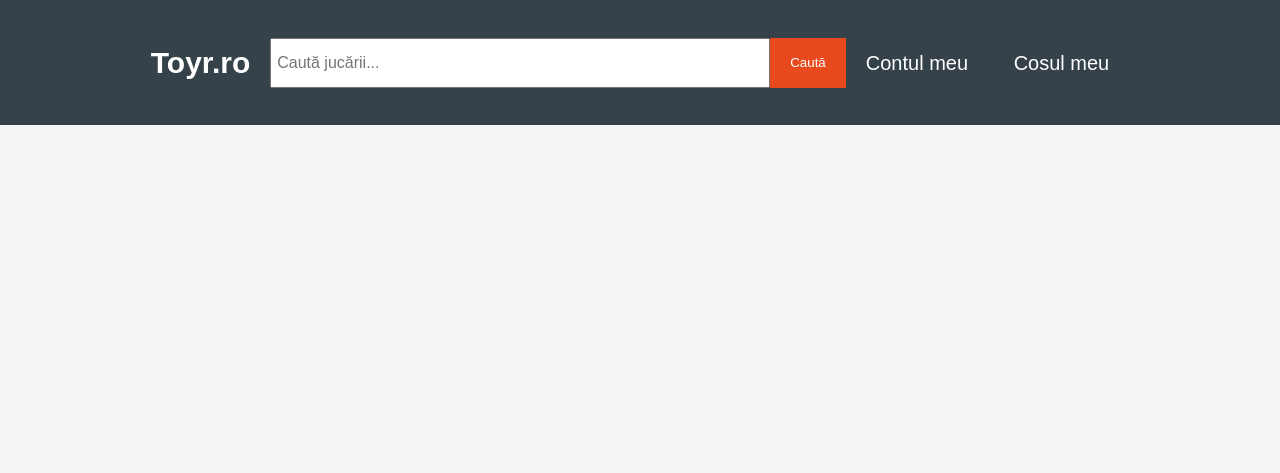
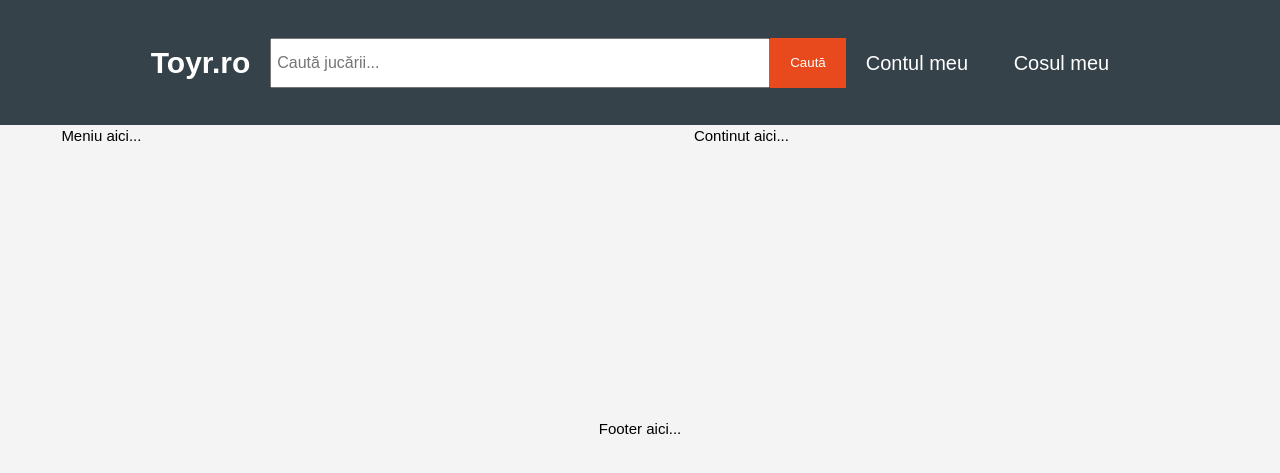
Before and after one commit to iullyan/ProiectTW-Toyr, a PHP site: page / in a window 1280 px wide. Shown: the top 473 px of the page. Run offline with PHP 8.4, Linux system fonts and the light colour scheme.

Commit message:
Mici modificari la grid
Am ajustat proportiile gridului.

```diff
--- a/index.html
+++ b/index.html
@@ -30,6 +30,19 @@
         </nav>
       </div>
 
+      <div class="menu">
+        <center>Meniu aici...</center>
+      </div>
+
+      <div class="main">
+        <center>Continut aici...</center>
+        <br><br><br><br><br><br><br><br><br><br><br><br>
+      </div>
+
+      <div class="footer">
+        <center>Footer aici...</center>
+      </div>
+
     </div>
     <section
   </body>
--- a/menu.css
+++ b/menu.css
@@ -20,7 +20,7 @@ body{
   color: #ffffff;
   padding: 20px;
   justify-content: center;
-  grid-area: header;
+  grid-area: header; /*  */
 }
 #searchContainer{
   display: flex;
@@ -65,9 +65,9 @@ header li{
 .grid {
   display: grid;
   grid-template-areas:
-    'header header header header header header'
-    'menu main main main main main'
-    'footer footer footer footer footer footer';
+    'header header header header header header header header header'
+    'menu main main main main main main main main'
+    'footer footer footer footer footer footer footer footer footer';
 }
 
 .menu { grid-area: menu; }
```
